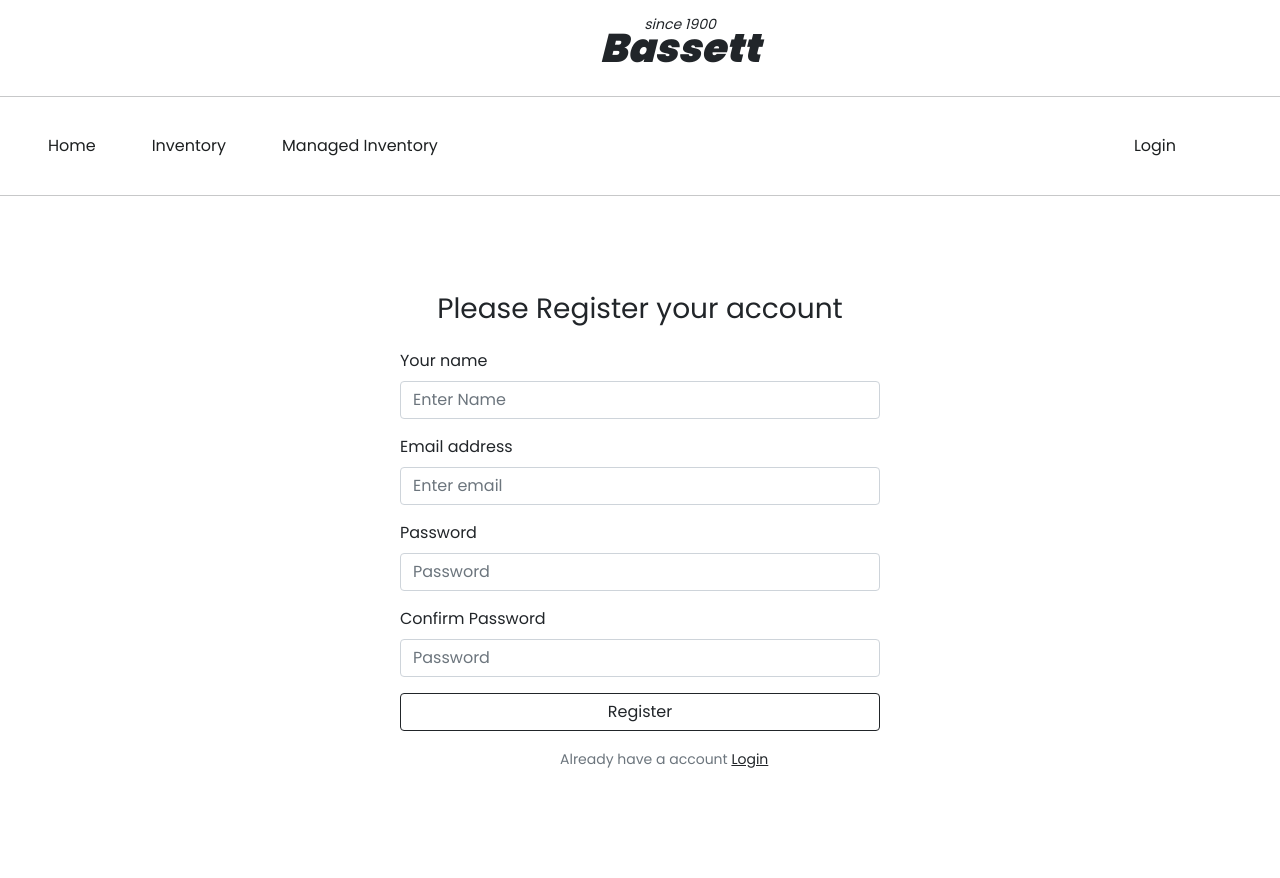
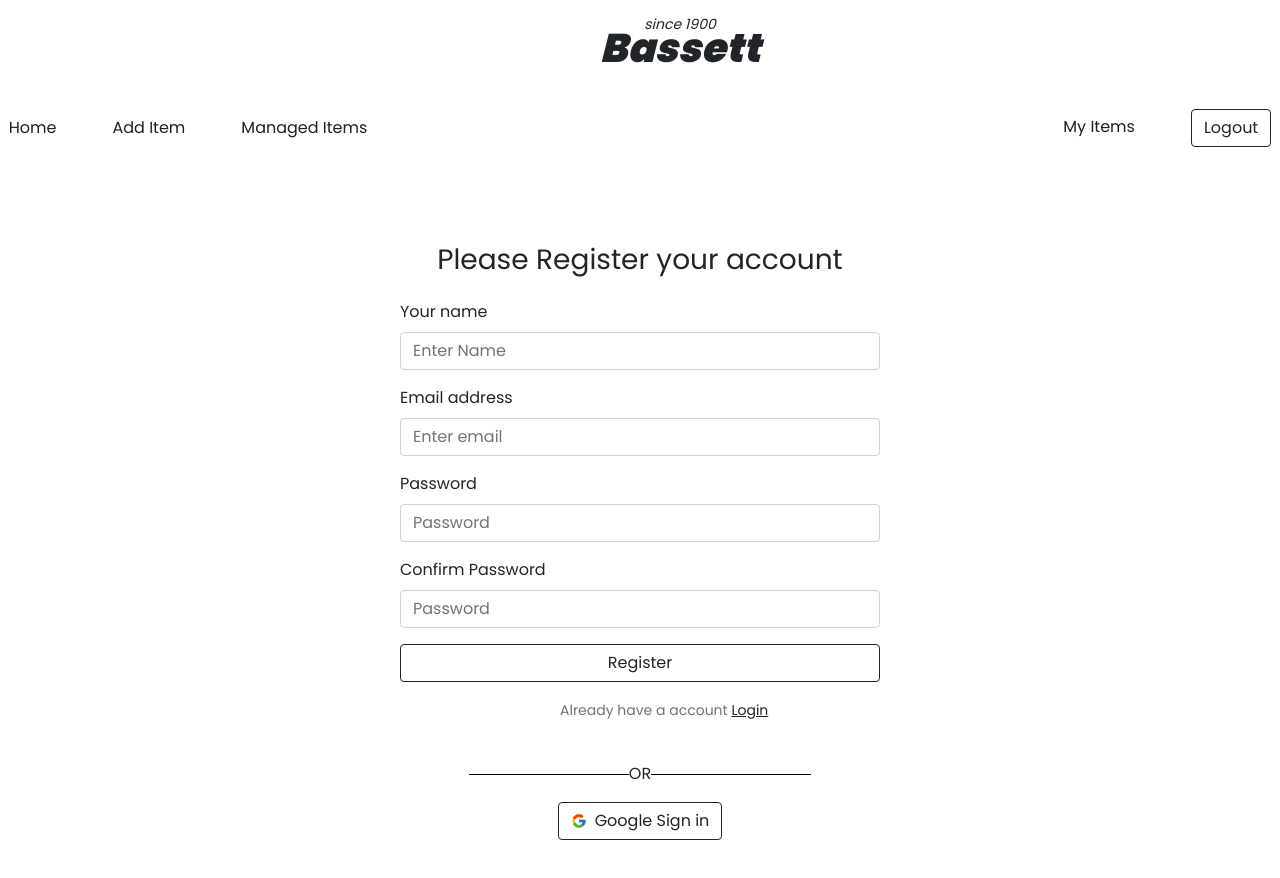
Before and after one commit to borhansahed/sunnah-furniture-warehouse, a React (Create React App) app: page /register in a window 1280 px wide. Shown: the top 878 px of the page. Before the commit the page ends 800 px from the top, so only its background shows below. Built offline with nearby package versions, Linux system fonts and the light colour scheme; no server answers; sample sign-in values are in the browser's storage; the HTML template or start-up script is replaced by a standard one.

Commit message:
firebase authentication done

```diff
--- a/src/App.js
+++ b/src/App.js
@@ -8,6 +8,7 @@ import Login from './components/Login/Login'
 import Register from './components/Register/Register';
 import RequireAuth from './components/RequireAuth/RequireAuth'
 import InventoryItems from './components/InventoryItems/InventoryItems'
+import NotFound from './components/NotFound/NotFound';
 
 
 function App() {
@@ -24,9 +25,8 @@ function App() {
      <InventoryItems></InventoryItems>
    </RequireAuth>
  }></Route>
- {/* <Route path='/login' element={<Login></Login>}></Route>
- <Route path='/register' element={<Register></Register>}></Route>
- <Route path='*' element={<NotFound></NotFound>}></Route> */}
+  <Route path='*' element={<NotFound></NotFound>}></Route>
+
   </Routes>
 
 
--- a/src/components/Header/Header.js
+++ b/src/components/Header/Header.js
@@ -1,8 +1,16 @@
+import { signOut } from 'firebase/auth';
 import React from 'react';
+import { useAuthState } from 'react-firebase-hooks/auth';
 import { Link } from 'react-router-dom';
+import auth from '../firebase-init';
 import './Header.css'
 
 const Header = () => {
+    const [user] = useAuthState(auth);
+
+    const handleLogout = () =>{
+        signOut(auth);
+    }
     return (
         <>
 
@@ -15,22 +23,31 @@ const Header = () => {
 
                 </div>
 
-        <hr className='first'/>
+
         <div className='header-container'>
 
          <div className='header-links'>
                 <Link to="/home">Home</Link>
-                <Link to="/inventory">Inventory</Link>
-                <Link to="/inventory">Managed Inventory</Link>
+                {
+                    user ? <Link to="/additem">Add Item</Link> : <Link to="/inventory">Inventory</Link>
+                }
+                {
+                    user ? <Link to="/Managed Items">Managed Items</Link> :<Link to="/managedinventory">Managed Inventory</Link>
+                }
           </div>
-             <div className='mr-5'>
-             <Link to="/login">Login</Link>
+             <div className=''>
+                 {
+                     user && <Link to="/myitems">My Items</Link>
+                 }
+            {
+                user ? <button onClick={handleLogout} className='btn btn-outline-dark'>Logout</button> : <Link to="/login">Login</Link>
+            }
 
              </div>
 
           </div>
 
-           <hr className='second' />
+
 
 
 
--- a/src/components/InventoryItems/InventoryItems.js
+++ b/src/components/InventoryItems/InventoryItems.js
@@ -0,0 +1,11 @@
+import React from 'react';
+
+const InventoryItems = () => {
+    return (
+        <div>
+            hello
+        </div>
+    );
+};
+
+export default InventoryItems;
--- a/src/components/Login/Login.js
+++ b/src/components/Login/Login.js
@@ -4,6 +4,7 @@ import { Link, useLocation, useNavigate } from 'react-router-dom';
 import { useSignInWithEmailAndPassword } from 'react-firebase-hooks/auth';
 import auth from '../firebase-init'
 import './Login.css'
+import SocialLogin from '../SocialLogin/SocialLogin';
 
 const Login = () => {
   const [email , setEmail] = useState('');
@@ -77,6 +78,7 @@ const Login = () => {
   </div>
 
         </div>
+        <SocialLogin></SocialLogin>
     </>
 
   );
--- a/src/components/NotFound/NotFound.js
+++ b/src/components/NotFound/NotFound.js
@@ -3,7 +3,7 @@ import React from 'react';
 const NotFound = () => {
     return (
         <div>
-            <h1>404 <span className=''>NOT FOUND</span></h1>
+            <h1 className='text-center  mt-5'>404 <br /> <span className=''>NOT FOUND</span></h1>
         </div>
     );
 };
--- a/src/components/Register/Register.js
+++ b/src/components/Register/Register.js
@@ -6,6 +6,7 @@ import { Link, useNavigate } from 'react-router-dom';
 import { useCreateUserWithEmailAndPassword } from 'react-firebase-hooks/auth';
 
 import auth from '../firebase-init';
+import SocialLogin from '../SocialLogin/SocialLogin';
 
 
 
@@ -96,7 +97,7 @@ Register
       </div>
     </div>
     </div>
-    {/* <SocialLogin></SocialLogin> */}
+    <SocialLogin></SocialLogin>
     </>
     );
 };
--- /dev/null
+++ b/src/components/SocialLogin/SocialLogin.css
@@ -0,0 +1,7 @@
+@media screen and (max-width:668px) {
+    .social-button{
+        font-size: 1rem;
+
+
+    }
+}
--- /dev/null
+++ b/src/components/SocialLogin/SocialLogin.js
@@ -0,0 +1,48 @@
+import React from 'react';
+import { Button } from 'react-bootstrap';
+import { FcGoogle } from "@react-icons/all-files/fc/FcGoogle";
+import { useSignInWithGoogle } from 'react-firebase-hooks/auth';
+
+import { useNavigate } from 'react-router-dom';
+import './SocialLogin.css'
+import auth from '../firebase-init';
+
+const SocialLogin = () => {
+    const [signInWithGoogle, user, loading, error] = useSignInWithGoogle(auth);
+    const navigate = useNavigate();
+
+
+
+    if (error) {
+        return (
+          <div>
+            <p className='text-danger'>Error: {error.message}</p>
+          </div>
+        );
+      }
+      if(user){
+          navigate('/home')
+      }
+
+
+
+
+    return (
+        <div className='mb-5'>
+            <div className='d-flex align-items-center justify-content-center m-0'>
+                <div style={{height:'1px' ,background:'black' , width:'10rem'}} className=''>
+
+                </div>
+                <p className='mt-3 text-dark'> OR</p>
+                <div style={{height:'1px' , width:'10rem' , background:'black'}} className=''></div>
+            </div>
+       <div className='d-flex justify-content-center '>
+       <Button onClick={() => signInWithGoogle()} variant="btn btn-outline-dark d-block  mb-3 d-flex justify-content-center align-items-center gap-2 social-button" type="submit">
+    <FcGoogle></FcGoogle> Google Sign in
+  </Button>
+       </div>
+        </div>
+    );
+};
+
+export default SocialLogin;
```
